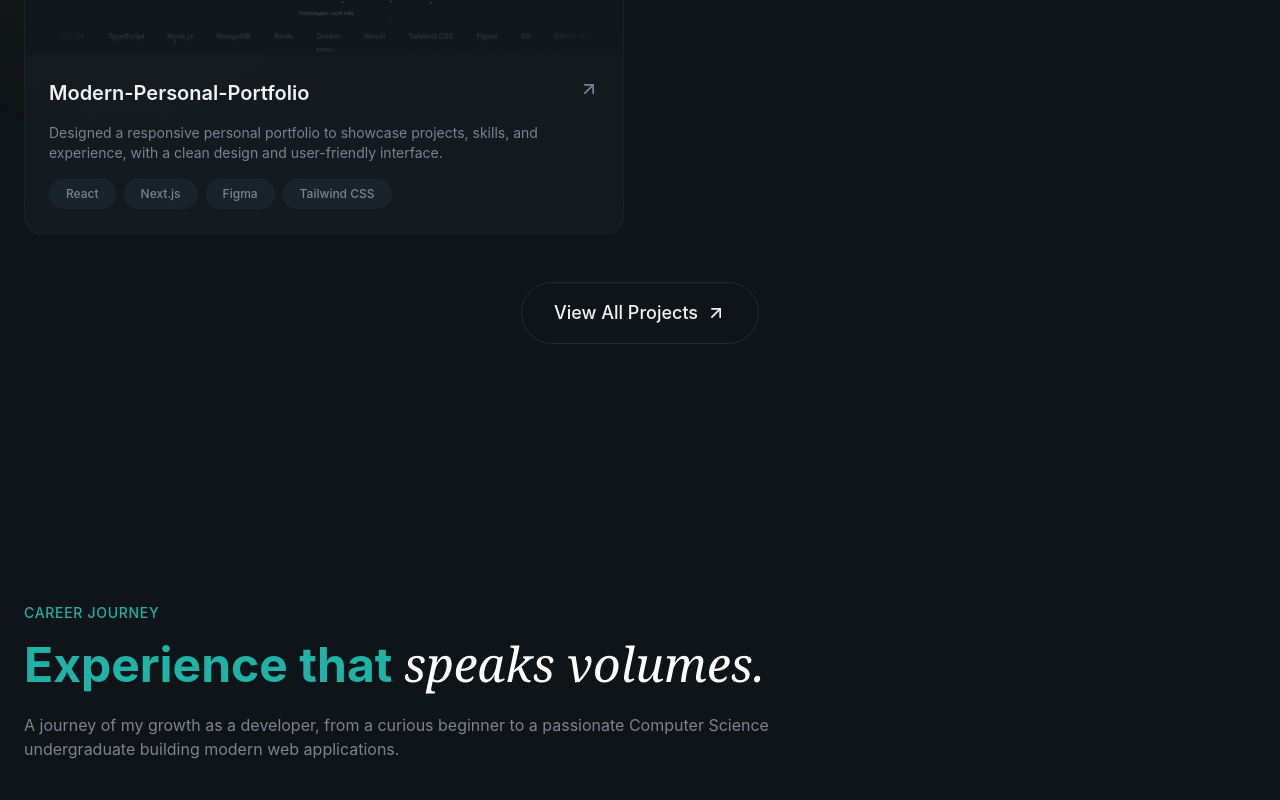
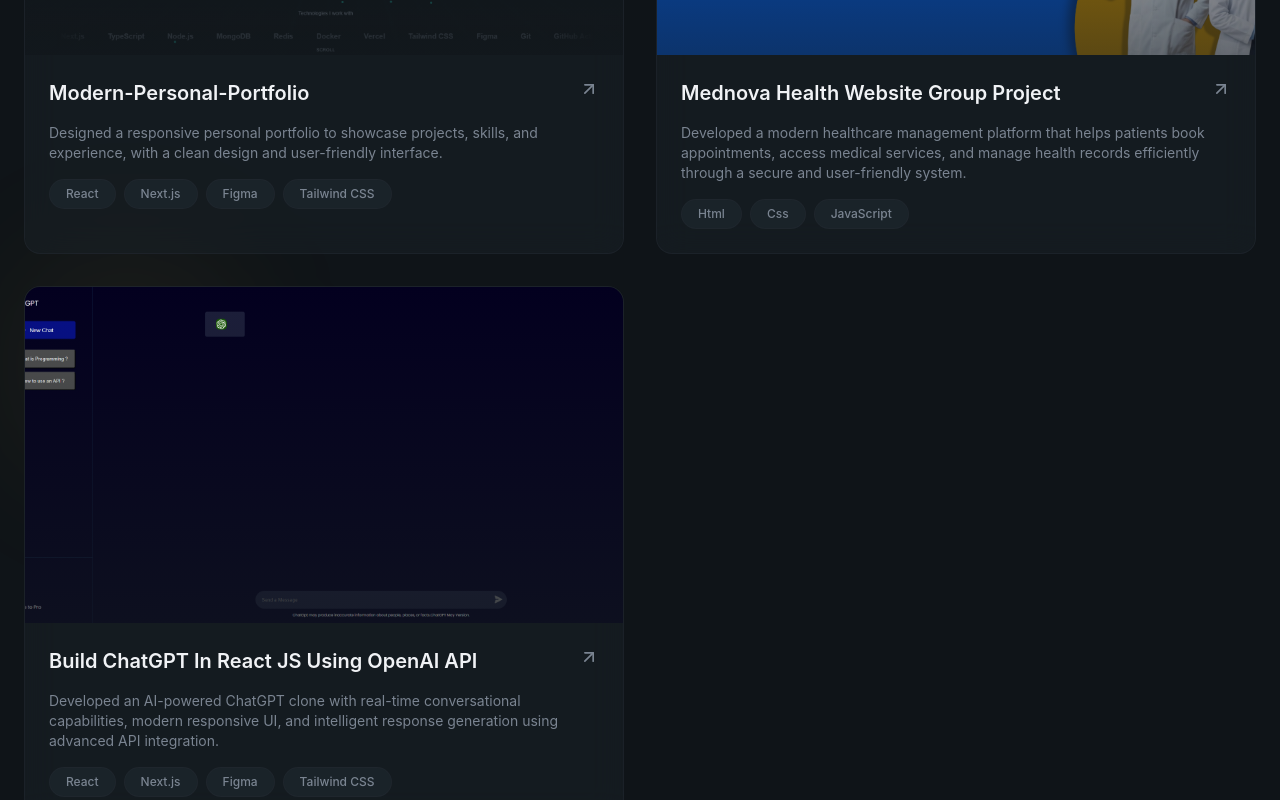
Before and after one commit to kavish258/Modern-Personal-Portfolio, a React (Vite) app: page / in a window 1280 px wide. Shown: the part 3220-4020 px from the top of the page. Built offline with nearby package versions, Linux system fonts and the light colour scheme.

Commit message:
set 2 projects

```diff
--- a/src/sections/Projects.jsx
+++ b/src/sections/Projects.jsx
@@ -11,6 +11,7 @@ const projects = [
     link: "#",
     github: "https://github.com/kavish258/Full-Stack-Movie-Ticket-Booking-App",
     },
+
     {
     title: "Responsive-Coffee-Website",
     description:
@@ -29,6 +30,25 @@ const projects = [
     link: "#",
     github: "https://github.com/kavish258/Modern-Personal-Portfolio",
   },
+      {
+    title: "Mednova Health Website Group Project",
+    description:
+      "Developed a modern healthcare management platform that helps patients book appointments, access medical services, and manage health records efficiently through a secure and user-friendly system.",
+    image: "/projects/mednova.png",
+    tags: ["Html", "Css", "JavaScript"],
+    link: "#",
+    github: "https://github.com/kavish258/Mednova-Health-Website-Group-Project",
+    },
+         {
+    title: "Build ChatGPT In React JS Using OpenAI API",
+    description:
+      "Developed an AI-powered ChatGPT clone with real-time conversational capabilities, modern responsive UI, and intelligent response generation using advanced API integration.",
+    image: "/projects/chatgpt.png",
+    tags: ["React", "Next.js", "Figma", "Tailwind CSS"],
+    link: "#",
+    github: "https://github.com/kavish258/Build-ChatGPT-In-React-JS-Using-OpenAI-API",
+    },
+
 ];
 
 export const Projects = () => {
```
Also changed, not shown: public/projects/chatgpt.png (added), public/projects/mednova.png (added).
